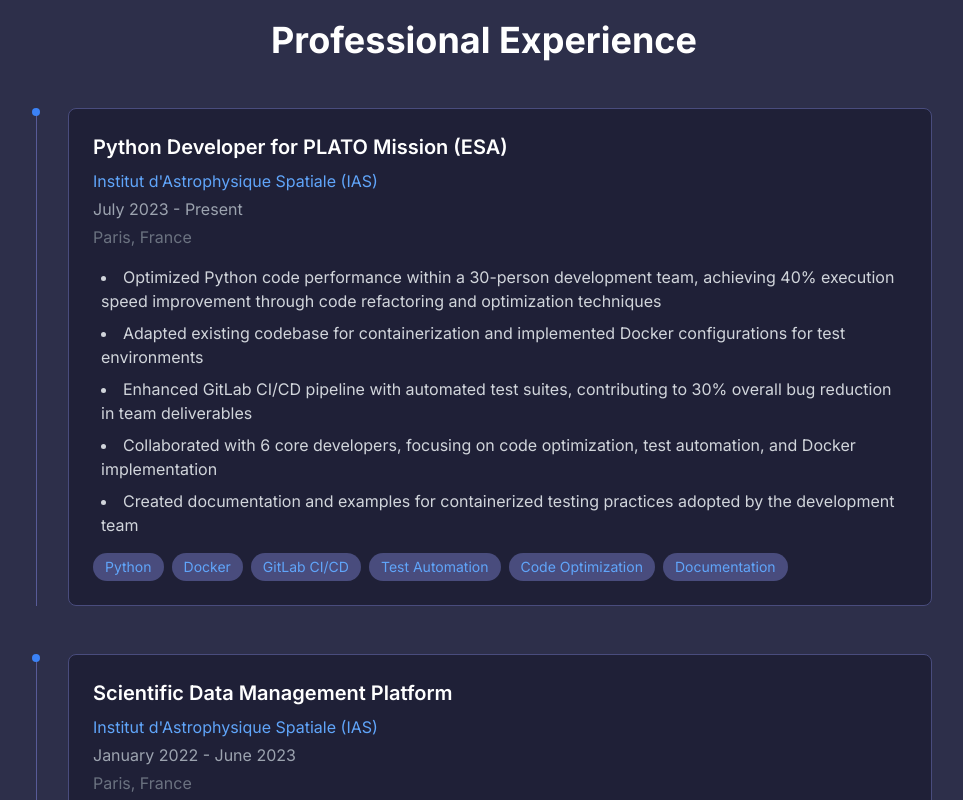
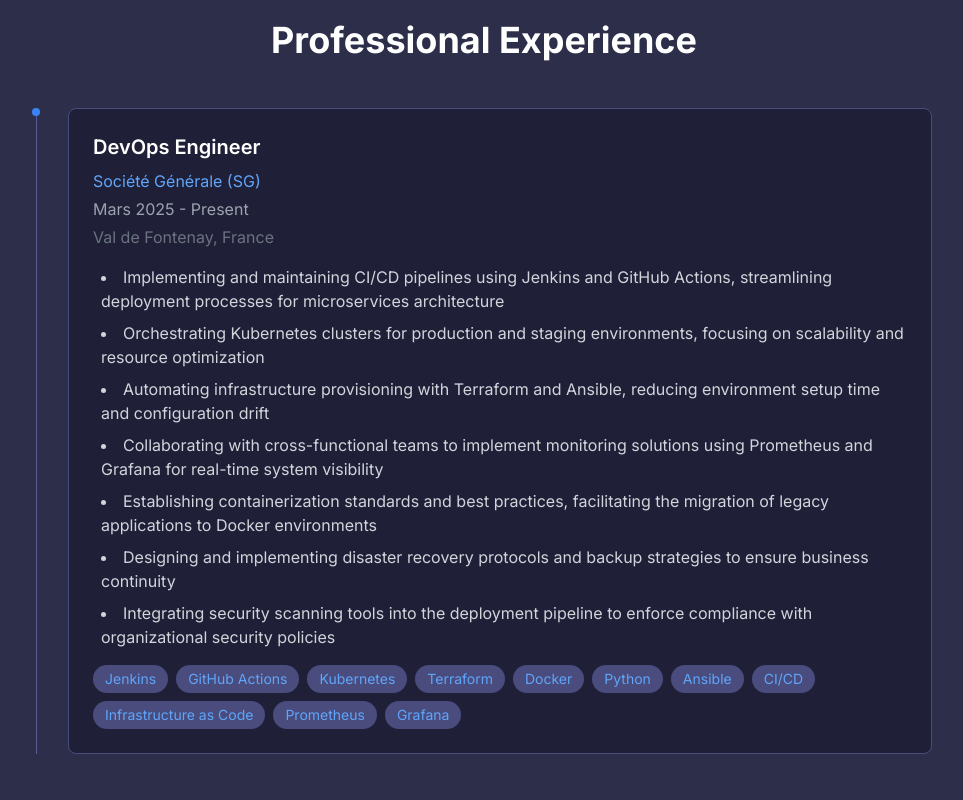
Before and after one commit to shahinabdi/my-portfolio, a React (Vite) app: page / in a window 1280 px wide. Shown: the part 860-1660 px from the top of the page, without its empty margins (156-1119 px from the left). Built offline with nearby package versions, Linux system fonts and the light colour scheme.

Commit message:
sg experience added

```diff
--- a/src/components/Experience.tsx
+++ b/src/components/Experience.tsx
@@ -4,10 +4,26 @@
 
 const experiences: Experience[] = [
   {
+    title: 'DevOps Engineer',
+    company: 'Société Générale (SG)',
+    period: 'Mars 2025 - Present',
+    location: 'Val de Fontenay, France',
+    description: [
+    'Implementing and maintaining CI/CD pipelines using Jenkins and GitHub Actions, streamlining deployment processes for microservices architecture',
+    'Orchestrating Kubernetes clusters for production and staging environments, focusing on scalability and resource optimization',
+      'Automating infrastructure provisioning with Terraform and Ansible, reducing environment setup time and configuration drift',
+      'Collaborating with cross-functional teams to implement monitoring solutions using Prometheus and Grafana for real-time system visibility',
+      'Establishing containerization standards and best practices, facilitating the migration of legacy applications to Docker environments',
+      'Designing and implementing disaster recovery protocols and backup strategies to ensure business continuity',
+      'Integrating security scanning tools into the deployment pipeline to enforce compliance with organizational security policies'
+    ],
+    keywords: ['Jenkins', 'GitHub Actions', 'Kubernetes', 'Terraform', 'Docker', 'Python', 'Ansible', 'CI/CD', 'Infrastructure as Code', 'Prometheus', 'Grafana']
+  },
+  {
     title: 'Python Developer for PLATO Mission (ESA)',
     company: 'Institut d\'Astrophysique Spatiale (IAS)',
     period: 'July 2023 - Present',
-    location: 'Paris, France',
+    location: 'Orsay, France',
     description: [
       'Optimized Python code performance within a 30-person development team, achieving 40% execution speed improvement through code refactoring and optimization techniques',
       'Adapted existing codebase for containerization and implemented Docker configurations for test environments',
@@ -21,7 +37,7 @@
     title: 'Scientific Data Management Platform',
     company: 'Institut d\'Astrophysique Spatiale (IAS)',
     period: 'January 2022 - June 2023',
-    location: 'Paris, France',
+    location: 'Orsay, France',
     description: [
       'Developed Django-based platform handling 500+ daily users with 35% improvement in data processing efficiency',
       'Implemented React frontend reducing page load time by 60% and RESTful API with 99% availability',
@@ -34,7 +50,7 @@
     title: 'REGARDS Data Integration',
     company: 'Institut d\'Astrophysique Spatiale (IAS)',
     period: 'August 2021 - December 2021',
-    location: 'Paris, France',
+    location: 'Orsay, France',
     description: [
       'Built ETL pipeline processing 100GB+ of Excel data with 99.99% accuracy in PostgreSQL migration',
       'Integrated REGARDS OSS platform with custom validation rules, reducing data errors by 75%',
```
